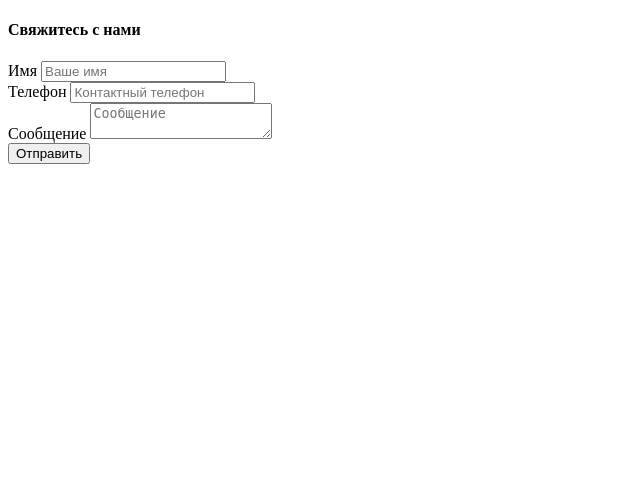
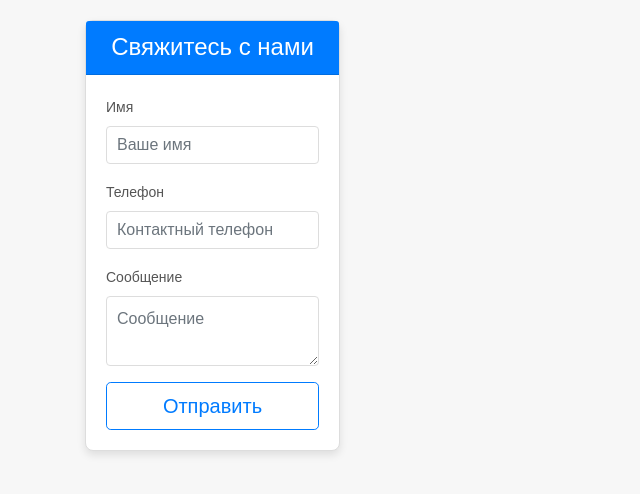
Before and after one commit to IvanMusatov/PyTradeHub, a Django app: page /contacts/ in a window 1280 px wide. Shown: the top 494 px of the page, without its empty margins (0-640 px from the left). Run offline with Django 4.2, Linux system fonts and the light colour scheme; some libraries are stand-ins or nearby versions.

Commit message:
add css style

```diff
--- a/catalog/templates/catalog/contacts.html
+++ b/catalog/templates/catalog/contacts.html
@@ -1,17 +1,94 @@
 <!DOCTYPE html>
 <html lang="en">
 <head>
+    <meta charset="UTF-8">
+    <meta name="viewport" content="width=device-width, initial-scale=1.0">
+    <title>Контакты</title>
+    <link rel="stylesheet" href="https://stackpath.bootstrapcdn.com/bootstrap/4.5.2/css/bootstrap.min.css">
+    <style>
+        body {
+            font-family: Arial, sans-serif;
+            background-color: #f7f7f7;
+            padding: 20px;
+        }
 
+        .card {
+            border: 1px solid #ddd;
+            border-radius: 8px;
+            box-shadow: 0 4px 8px rgba(0, 0, 0, 0.1);
+            transition: box-shadow 0.3s;
+        }
+
+        .card:hover {
+            box-shadow: 0 8px 16px rgba(0, 0, 0, 0.2);
+        }
+
+        .card-header {
+            background-color: #007bff;
+            color: #fff;
+            border-top-left-radius: 8px;
+            border-top-right-radius: 8px;
+            padding: 12px;
+            text-align: center;
+        }
+
+        .card-body {
+            padding: 20px;
+        }
+
+        .form-floating label {
+            font-size: 14px;
+            color: #555;
+            font-weight: 500;
+        }
+
+        .form-control {
+            border: 1px solid #ddd;
+            border-radius: 4px;
+            padding: 10px;
+            width: 100%;
+        }
+
+        .form-control:focus {
+            border-color: #007bff;
+            box-shadow: 0 0 0 0.2rem rgba(0, 123, 255, 0.25);
+        }
+
+        .btn-outline-primary {
+            color: #007bff;
+            border-color: #007bff;
+        }
+
+        .btn-outline-primary:hover {
+            background-color: #007bff;
+            color: #fff;
+        }
+
+        label.error {
+            color: red;
+            font-size: 12px;
+            font-weight: 400;
+            margin-top: 4px;
+        }
+
+        @media (max-width: 768px) {
+            .col-lg-3, .col-md-6 {
+                width: 100%;
+            }
+        }
+    </style>
 </head>
 <body>
 
+<div class="container">
+    <div class="row">
         <div class="col-lg-3 col-md-6 col-sm-12">
             <div class="card mb-4 box-shadow">
                 <div class="card-header">
                     <h4 class="my-0 font-weight-normal">Свяжитесь с нами</h4>
                 </div>
                 <div class="card-body">
-            <form method="post" action= '' class="form-floating">
+                    <form method="post" action='' class="form-floating" id="contact-form">
                         {% csrf_token %}
                         <div class="mb-3">
                             <label for="name">Имя</label>
@@ -19,19 +96,24 @@
                         </div>
                         <div class="mb-3">
                             <label for="phone">Телефон</label>
-                    <input type="text" name="phone" class="form-control" id="phone" placeholder="Контактный телефон"
-                           required>
+                            <input type="text" name="phone" class="form-control" id="phone"
+                                   placeholder="Контактный телефон" required>
                         </div>
                         <div class="mb-3">
                             <label for="message">Сообщение</label>
-                    <textarea type="text" name="message" class="form-control" id="message" placeholder="Сообщение"
-                              required></textarea>
+                            <textarea type="text" name="message" class="form-control" id="message"
+                                      placeholder="Сообщение" required></textarea>
                         </div>
                         <button type="submit" class="btn btn-lg btn-block btn-outline-primary">Отправить</button>
                     </form>
                 </div>
             </div>
         </div>
+    </div>
+</div>
 
+<script src="https://code.jquery.com/jquery-3.5.1.slim.min.js"></script>
+<script src="https://cdn.jsdelivr.net/npm/@popperjs/core@2.0.9/dist/umd/popper.min.js"></script>
+<script src="https://stackpath.bootstrapcdn.com/bootstrap/4.5.2/js/bootstrap.min.js"></script>
 </body>
 </html>
```
Also changed, not shown: catalog/templates/catalog/home.html (+56 -1 lines). Lines whose indentation alone changed are shown as unchanged.
